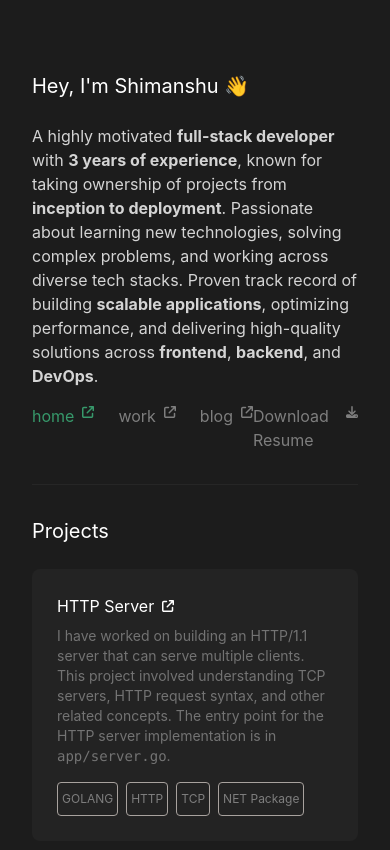
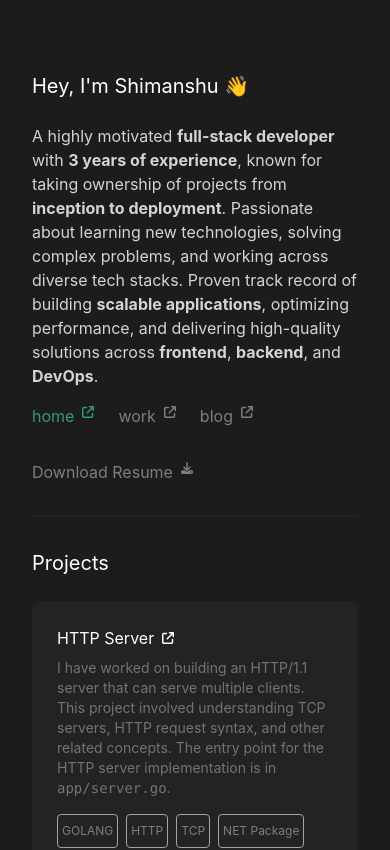
Before and after one commit to Shimanshu83/shimanshu_why, a React (Create React App) app: page / in a window 390 px wide. Shown: the top 850 px of the page. Built offline with nearby package versions, Linux system fonts and the light colour scheme.

Commit message:
corrected allignment issue

```diff
--- a/src/components/Header/Header.js
+++ b/src/components/Header/Header.js
@@ -17,7 +17,7 @@ function Header() {
         A highly motivated <span class="font-bold">full-stack developer</span> with <span class="font-bold">3 years of experience</span>, known for taking ownership of projects from <span class="font-bold">inception to deployment</span>. Passionate about learning new technologies, solving complex problems, and working across diverse tech stacks. Proven track record of building <span class="font-bold">scalable applications</span>, optimizing performance, and delivering high-quality solutions across <span class="font-bold">frontend</span>, <span class="font-bold">backend</span>, and <span class="font-bold">DevOps</span>.
       </p>
 
-      <div className='flex justify-between flex-center' >
+      <div className='flex justify-between flex-center flex-col md:flex-row' >
 
         <div className='flex flex-center text-t-secondary-dark space-x-6 pt-4'>
           <Link
@@ -44,15 +44,17 @@ function Header() {
             <FontAwesomeIcon width={12} height={12} icon={faArrowUpRightFromSquare} />
           </Link>
         </div>
+        <div className='flex flex-end text-t-secondary-dark space-x-6 pt-4'>
+          <a
+            href="https://drive.google.com/uc?export=download&id=1P86OijjHrYLnChetS9xVUkdbVk6nmRr4"
+            className='flex pt-4 space-x-2 text-t-secondary-dark cursor-pointer hover:text-t-accent md:pt-0'
+            download
+          >
+            <span>Download Resume</span>
+            <FontAwesomeIcon width={12} height={12} icon={faDownload} />
+          </a>
+        </div>
 
-        <a
-          href="https://drive.google.com/uc?export=download&id=1f8N8vZWh0t00GjVI34yyd-Eyrkt_rMKA"
-          className='flex  pt-4 space-x-2 text-t-secondary-dark cursor-pointer hover:text-t-accent'
-          download
-        >
-          <span>Download Resume</span>
-          <FontAwesomeIcon width={12} height={12} icon={faDownload} />
-        </a>
       </div>
     </>
   );
```
